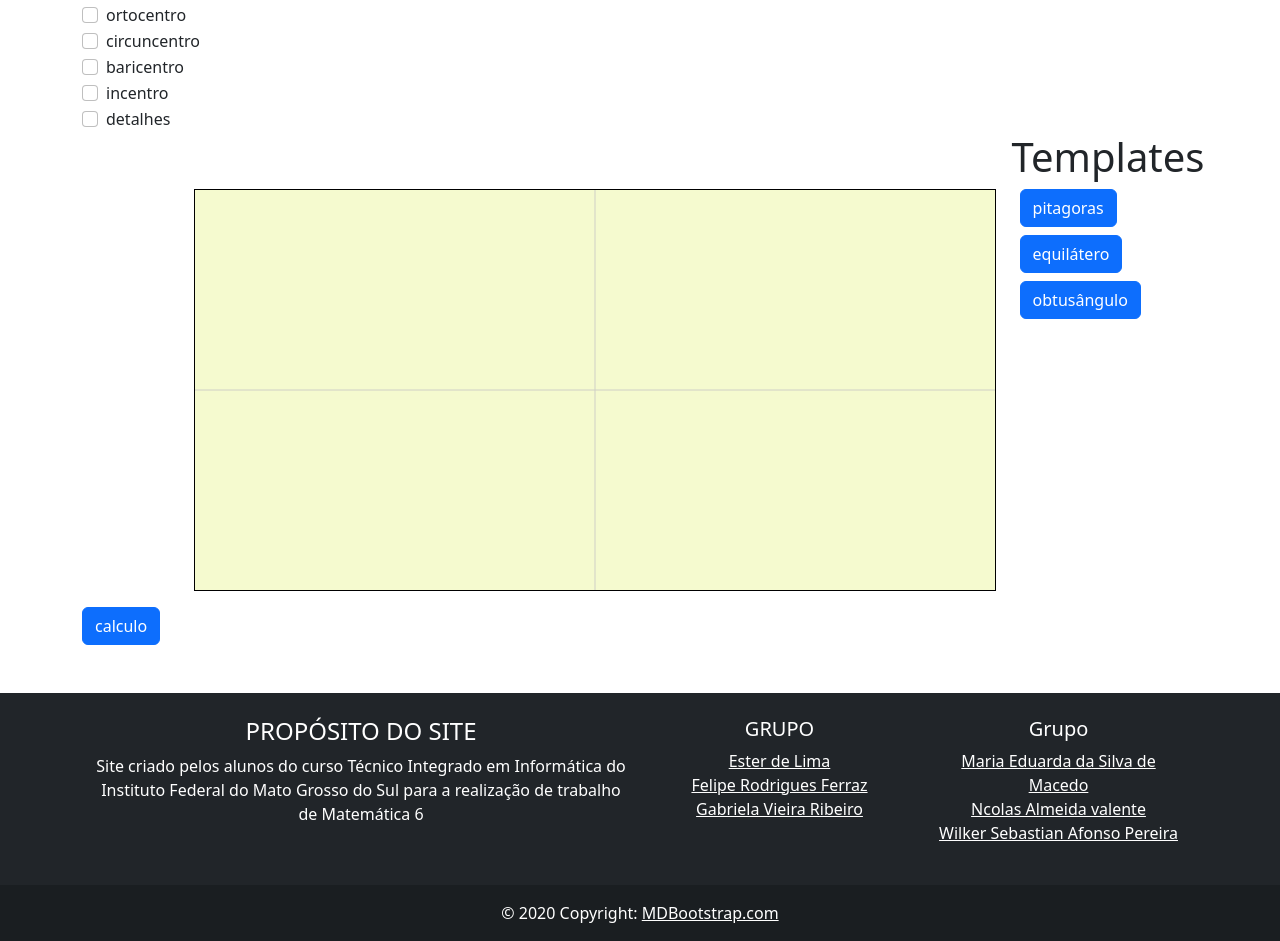
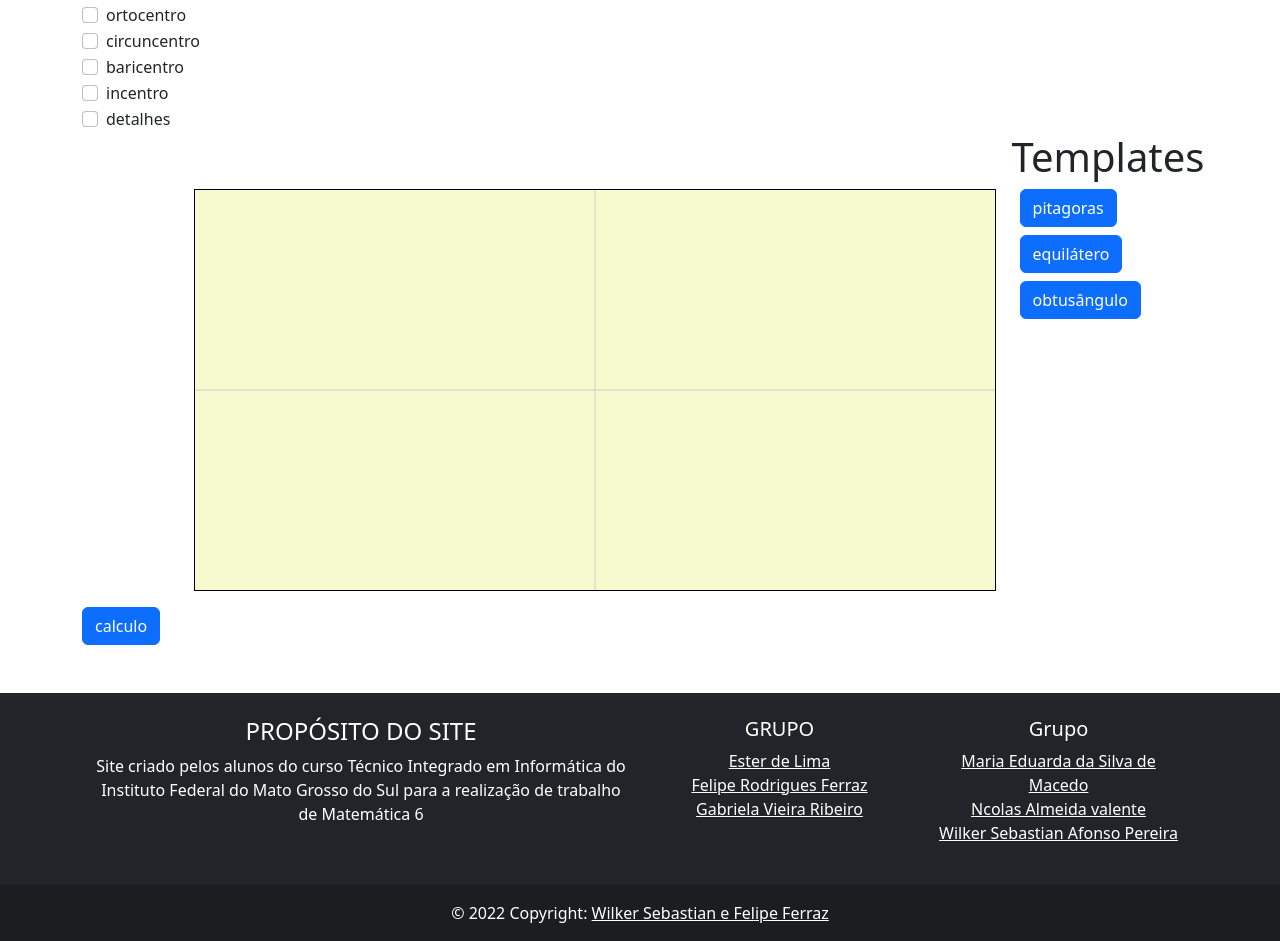
Before and after one commit to WilkerSebastian/pontos-notaveis-triangulo, a website: page index.html in a window 1280 px wide. Shown: the part 9549-10490 px from the top of the page. Drawn offline with Linux system fonts and the light colour scheme.

Commit message:
arrumando o footer

```diff
--- a/index.html
+++ b/index.html
@@ -284,8 +284,8 @@
                 </div>
 
                 <div class="text-center p-3" style="background-color: rgba(0, 0, 0, 0.2);">
-                    © 2020 Copyright:
-                    <a class="text-white" href="https://mdbootstrap.com/">MDBootstrap.com</a>
+                    © 2022 Copyright:
+                    <a class="text-white" href="https://mdbootstrap.com/">Wilker Sebastian e Felipe Ferraz</a>
                 </div>
             </footer>
         </section>
```
